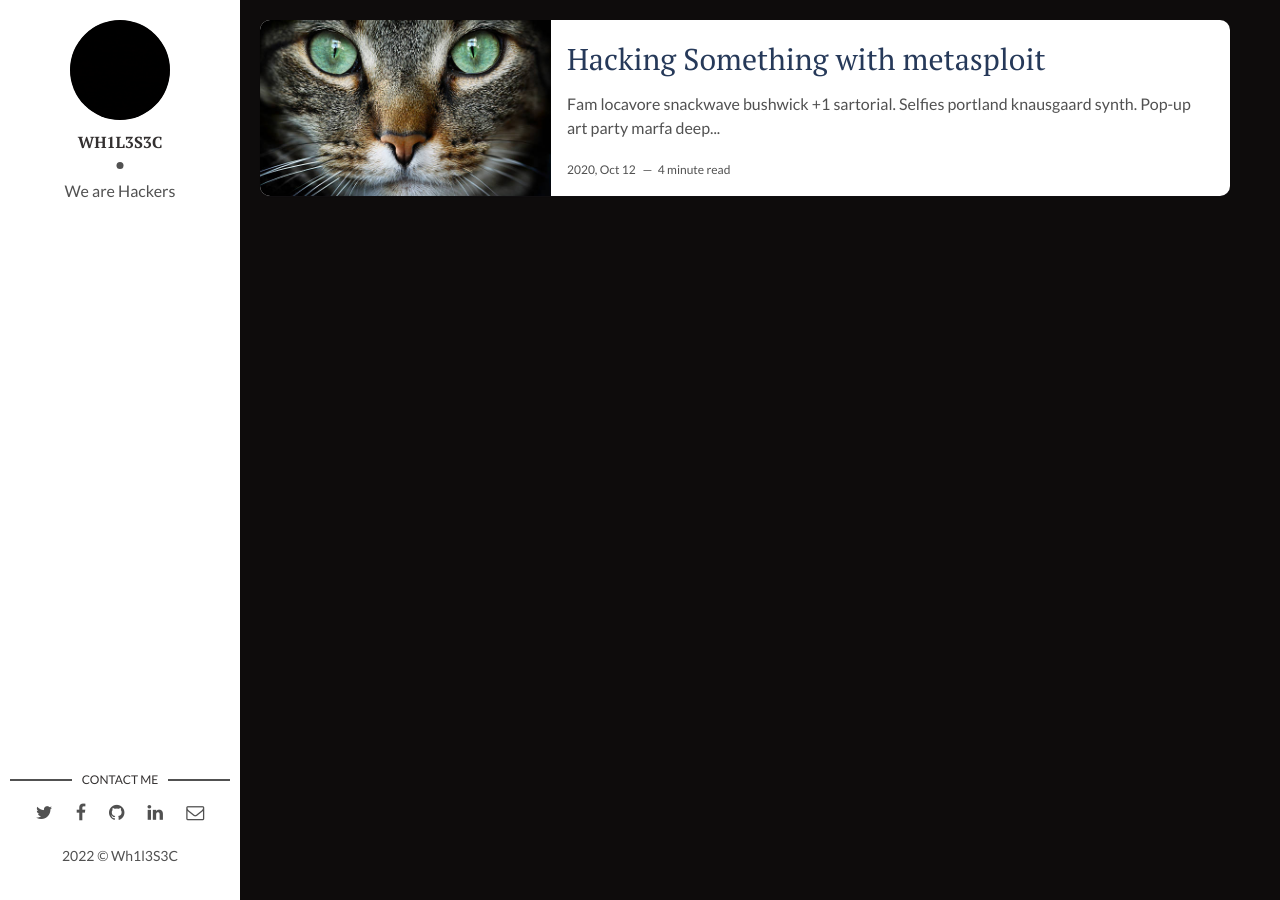
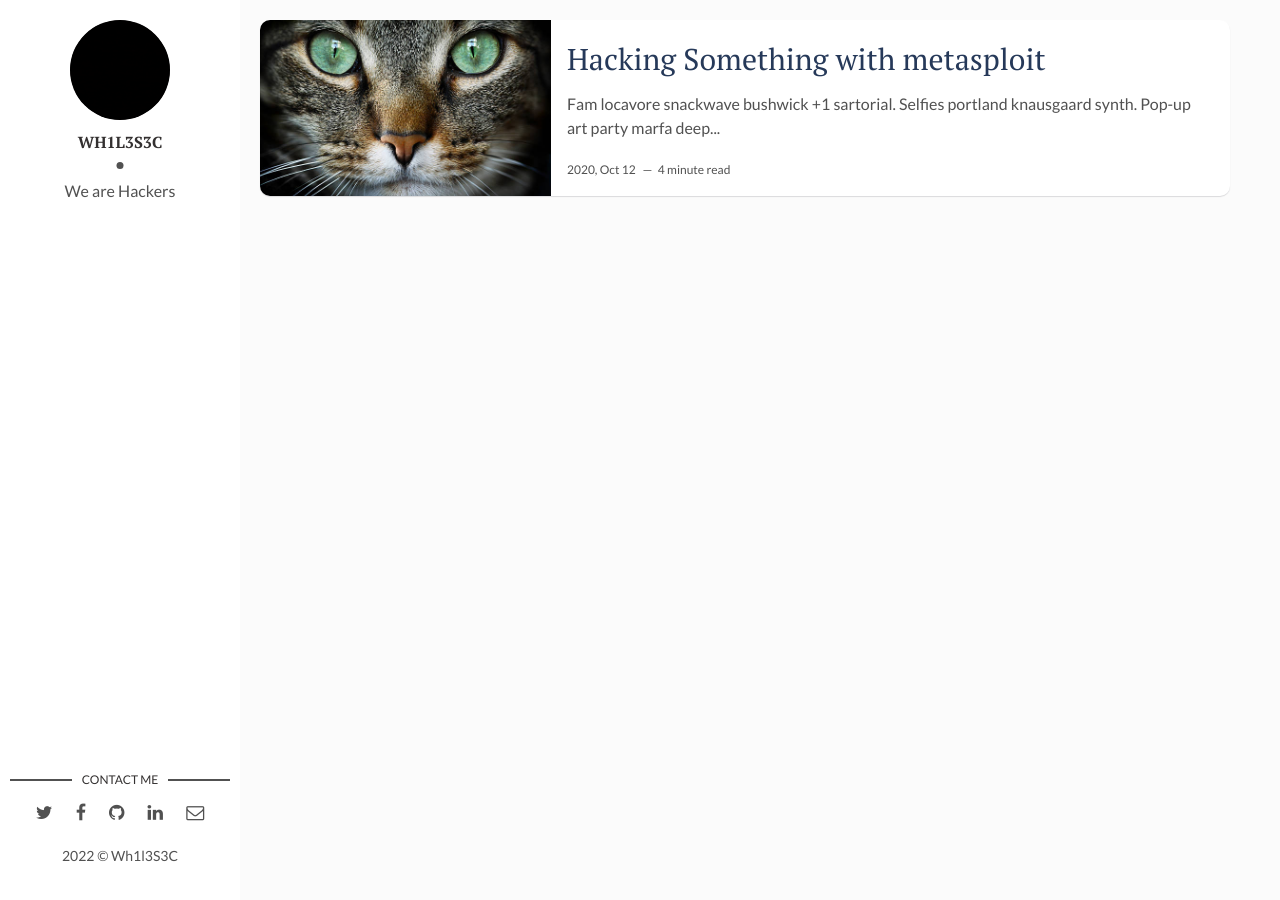
Before and after one commit to WhileSEC/whilesec, a Jekyll site: the page built from index.html, in a window 1280 px wide. Built offline with Jekyll 4.4.1, drawn with Linux system fonts in a browser that asks for light colours; the list of posts is cut into pages by our own code.

Commit message:
changing bg color to white

```diff
--- a/assets/css/main.css
+++ b/assets/css/main.css
@@ -775,7 +775,7 @@ html {
 body {
   font-family: 'Lato', sans-serif;
   color: #515151;
-  background-color: #0e0c0c;
+  background-color: #fbfbfb;
   margin: 0;
   -webkit-font-smoothing: antialiased;
   -moz-osx-font-smoothing: grayscale;
```
